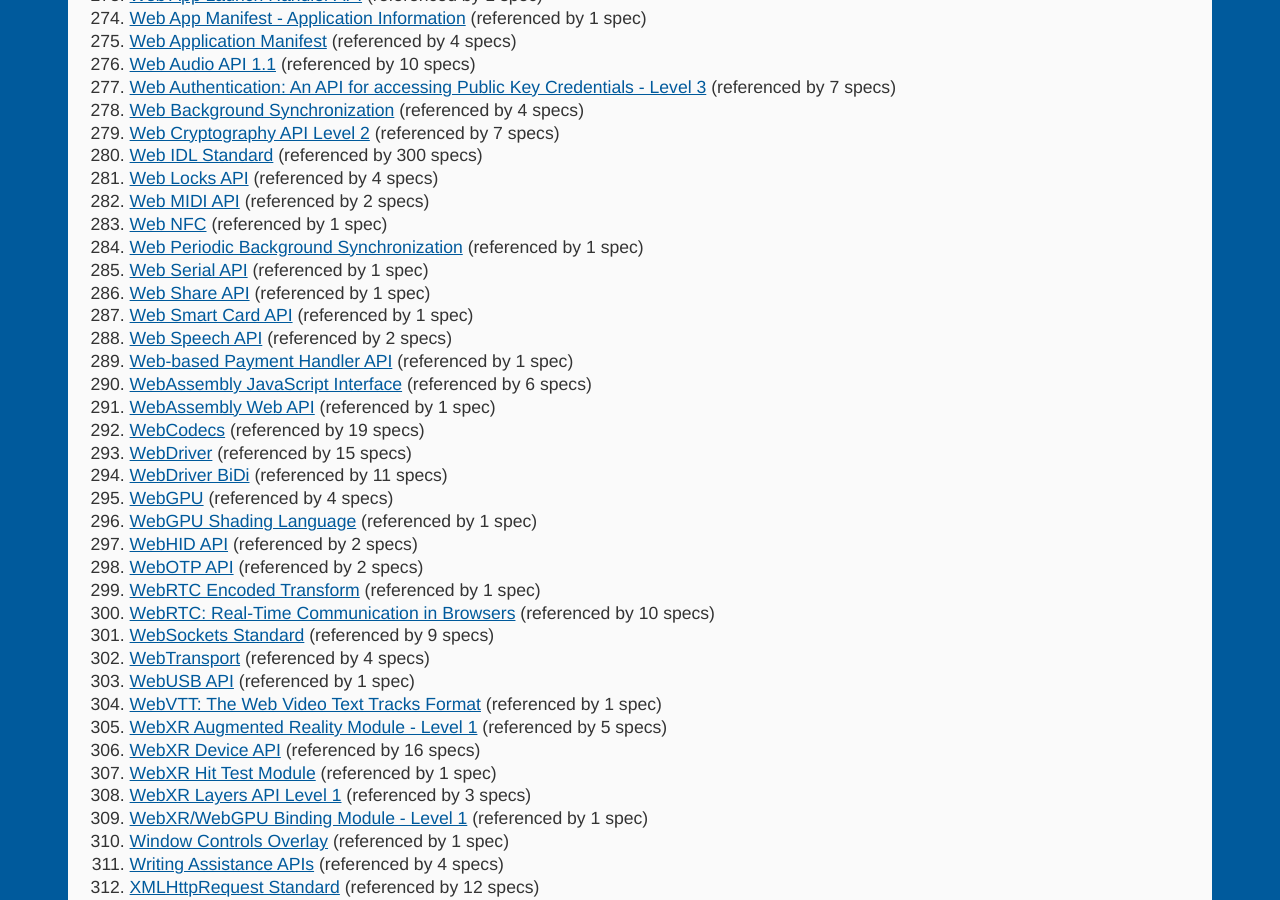
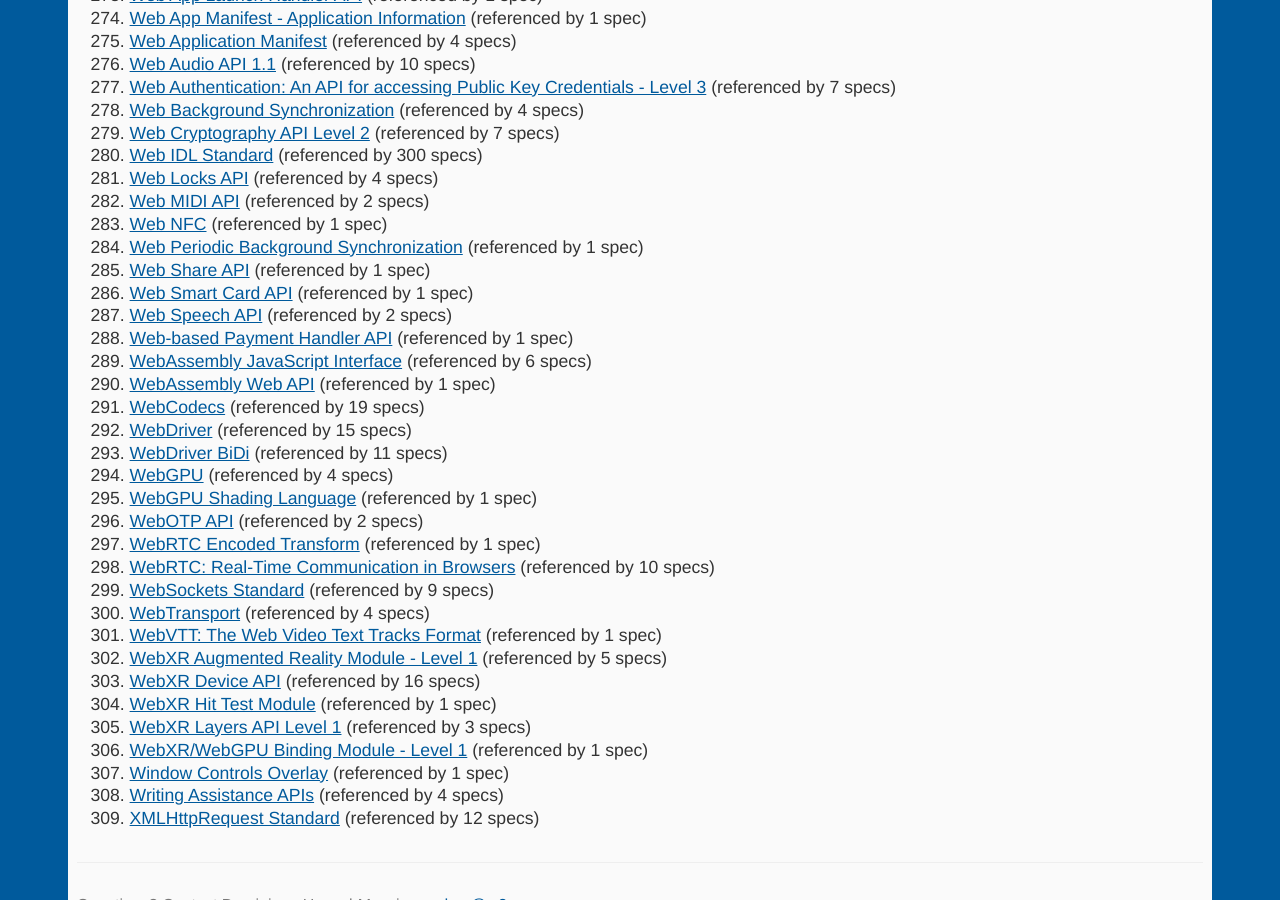
Before and after one commit to dontcallmedom/specdex, a Jekyll site: the page built from index.html, in a window 1280 px wide and 900 px high, scrolled down 6448 px. Built offline with Jekyll 4.4.1, drawn with Linux system fonts in a browser that asks for light colours.

Commit message:
Automatic update

```diff
--- a/index.html
+++ b/index.html
@@ -288,7 +288,6 @@ layout: base
 <li><a href="webmidi.html">Web MIDI API</a> (referenced by 2 specs)</li>
 <li><a href="web-nfc.html">Web NFC</a> (referenced by 1 spec)</li>
 <li><a href="periodic-background-sync.html">Web Periodic Background Synchronization</a> (referenced by 1 spec)</li>
-<li><a href="serial.html">Web Serial API</a> (referenced by 1 spec)</li>
 <li><a href="web-share.html">Web Share API</a> (referenced by 1 spec)</li>
 <li><a href="web-smart-card.html">Web Smart Card API</a> (referenced by 1 spec)</li>
 <li><a href="speech-api.html">Web Speech API</a> (referenced by 2 specs)</li>
@@ -300,13 +299,11 @@ layout: base
 <li><a href="webdriver-bidi.html">WebDriver BiDi</a> (referenced by 11 specs)</li>
 <li><a href="webgpu.html">WebGPU</a> (referenced by 4 specs)</li>
 <li><a href="WGSL.html">WebGPU Shading Language</a> (referenced by 1 spec)</li>
-<li><a href="webhid.html">WebHID API</a> (referenced by 2 specs)</li>
 <li><a href="web-otp.html">WebOTP API</a> (referenced by 2 specs)</li>
 <li><a href="webrtc-encoded-transform.html">WebRTC Encoded Transform</a> (referenced by 1 spec)</li>
 <li><a href="webrtc.html">WebRTC: Real-Time Communication in Browsers</a> (referenced by 10 specs)</li>
 <li><a href="websockets.html">WebSockets Standard</a> (referenced by 9 specs)</li>
 <li><a href="webtransport.html">WebTransport</a> (referenced by 4 specs)</li>
-<li><a href="webusb.html">WebUSB API</a> (referenced by 1 spec)</li>
 <li><a href="webvtt1.html">WebVTT: The Web Video Text Tracks Format</a> (referenced by 1 spec)</li>
 <li><a href="webxr-ar-module-1.html">WebXR Augmented Reality Module - Level 1</a> (referenced by 5 specs)</li>
 <li><a href="webxr.html">WebXR Device API</a> (referenced by 16 specs)</li>
```
